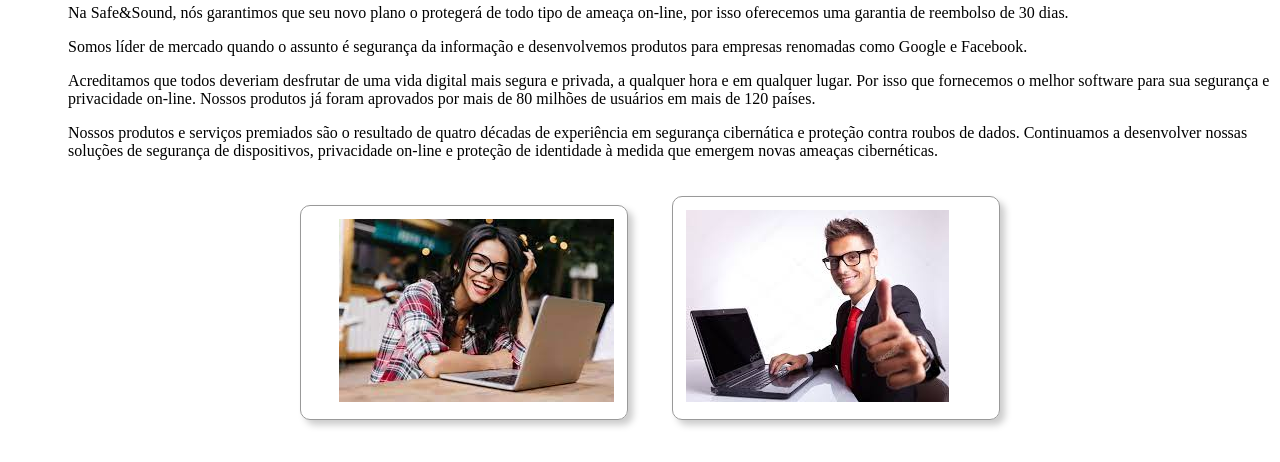
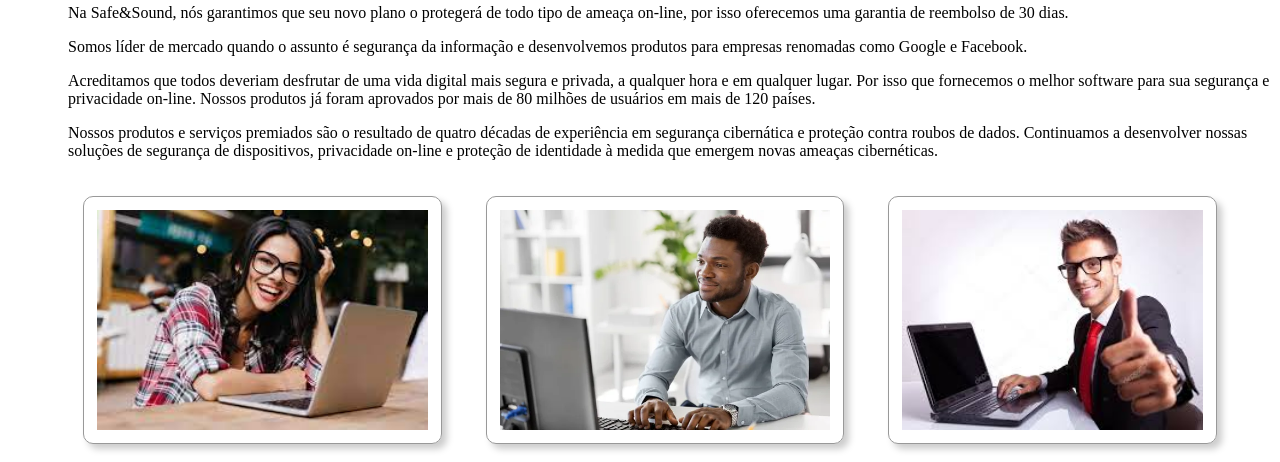
Before and after one commit to ilamuniz/santander-coders_front-end-estatico, a plain HTML site: page index.html in a window 1280 px wide. Shown: the part 540-1002 px from the top of the page. Drawn offline with Linux system fonts and the light colour scheme.

Commit message:
Ajuste dos cards

```diff
--- a/css/estilo.css
+++ b/css/estilo.css
@@ -109,7 +109,6 @@ html{
 }
 
 .card {
-    width: 300px;
     border: 1px solid #999;
     padding: 13px;
     border-radius: 10px;
@@ -119,16 +118,9 @@ html{
     box-shadow: 5px 5px 7px #ccc;
 }
 
-#primeiro-card {
-    float: right;
-}
-
-#segundo-card {
-    float: left;
-}
-
 .img-card, .img-card img {
     width: 100%;
+    height: 220px;
 }
 
 .description {
--- a/index.html
+++ b/index.html
@@ -67,6 +67,14 @@
 
                     <div class="card">
                         <div id="segundo-card">
+                            <div class="img-card">
+                                <img src="assets/imgs/pessoa3-computador.jpg" alt="pessoa3-computador">
+                            </div>
+                        </div>
+                    </div>
+
+                    <div class="card">
+                        <div id="terceiro-card">
                             <div class="img-card">
                                 <img src="assets/imgs/pessoa2-computador.jpg" alt="pessoa2-computador">
                             </div>
```
Also changed, not shown: assets/imgs/pessoa3-computador.jpg (added).
